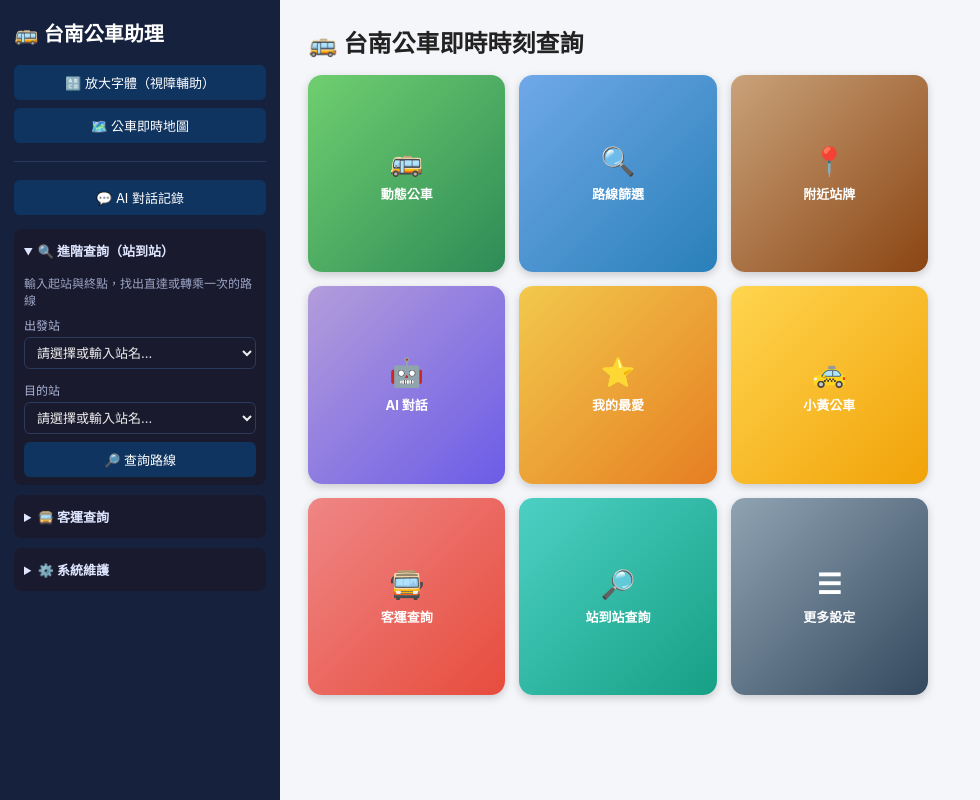
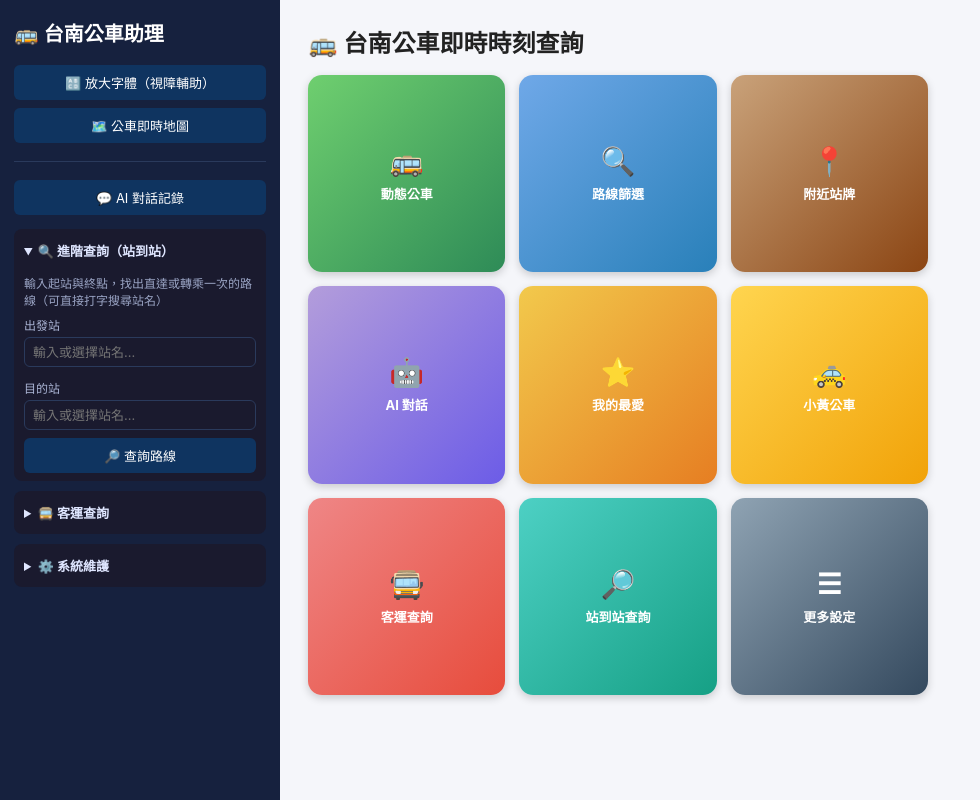
Before and after one commit to Luke0515-luke/bus_app.py3.0, a Python web app: template templates/index.html in a window 1280 px wide, after a click on "🔍 進階查詢（站到站）". Shown: the whole page, without its empty margins (0-980 px from the left). Run offline with Jinja, Linux system fonts and the light colour scheme; the template is opened without the code that fills it, so the values that code supplies are empty.

Commit message:
Update index.html

```diff
--- a/templates/index.html
+++ b/templates/index.html
@@ -47,12 +47,13 @@
     <!-- 進階查詢 -->
     <details class="expander" id="details-advsearch">
       <summary>🔍 進階查詢（站到站）</summary>
-      <p class="caption">輸入起站與終點，找出直達或轉乘一次的路線</p>
+      <p class="caption">輸入起站與終點，找出直達或轉乘一次的路線（可直接打字搜尋站名）</p>
       <div id="adv-search-body">
         <label>出發站</label>
-        <select id="adv-start"><option value="">請選擇或輸入站名...</option></select>
+        <input type="text" id="adv-start" list="adv-stops-datalist" placeholder="輸入或選擇站名...">
         <label>目的站</label>
-        <select id="adv-end"><option value="">請選擇或輸入站名...</option></select>
+        <input type="text" id="adv-end" list="adv-stops-datalist" placeholder="輸入或選擇站名...">
+        <datalist id="adv-stops-datalist"></datalist>
         <button id="btn-adv-search" class="btn btn-block">🔎 查詢路線</button>
         <div id="adv-search-result"></div>
       </div>
@@ -61,7 +62,7 @@
     <!-- 客運查詢 -->
     <details class="expander" id="details-intercity">
       <summary>🚍 客運查詢</summary>
-      <p class="caption">選擇業者與起訖站查詢班次</p>
+      <p class="caption">選擇業者與起訖站查詢班次（可直接打字搜尋站名）</p>
       <label>選擇客運業者</label>
       <select id="ic-operator">
         {% for name, opid in intercity_operators.items() %}
@@ -69,10 +70,12 @@
         {% endfor %}
       </select>
       <div id="ic-body" class="hidden">
-        <label>起點站（含關鍵字即可）</label>
-        <input type="text" id="ic-dep" placeholder="例：台南、嘉義">
-        <label>目的站（含關鍵字即可）</label>
-        <input type="text" id="ic-dest" placeholder="例：台北、高雄">
+        <label>起點站</label>
+        <input type="text" id="ic-dep" list="ic-dep-datalist" placeholder="輸入或選擇起點站...">
+        <label>目的站</label>
+        <input type="text" id="ic-dest" list="ic-dest-datalist" placeholder="輸入或選擇目的站...">
+        <datalist id="ic-dep-datalist"></datalist>
+        <datalist id="ic-dest-datalist"></datalist>
         <div id="ic-result"></div>
       </div>
     </details>
@@ -253,7 +256,10 @@
     <section id="page-map" class="page hidden">
       <div id="map-app">
         <div id="map-panel">
-          <div id="map-panel-header">🚌 台南公車即時地圖</div>
+          <div id="map-panel-header">
+            <span>🚌 台南公車即時地圖</span>
+            <button id="btn-toggle-map-panel" type="button">☰ 更多設定</button>
+          </div>
           <div id="map-panel-body">
             <div id="map-panel-controls">
               <input id="map-route-input" type="text" placeholder="篩選路線（留空或輸入「全部」＝顯示全部路線），例：藍幹線, 綠1">
```
